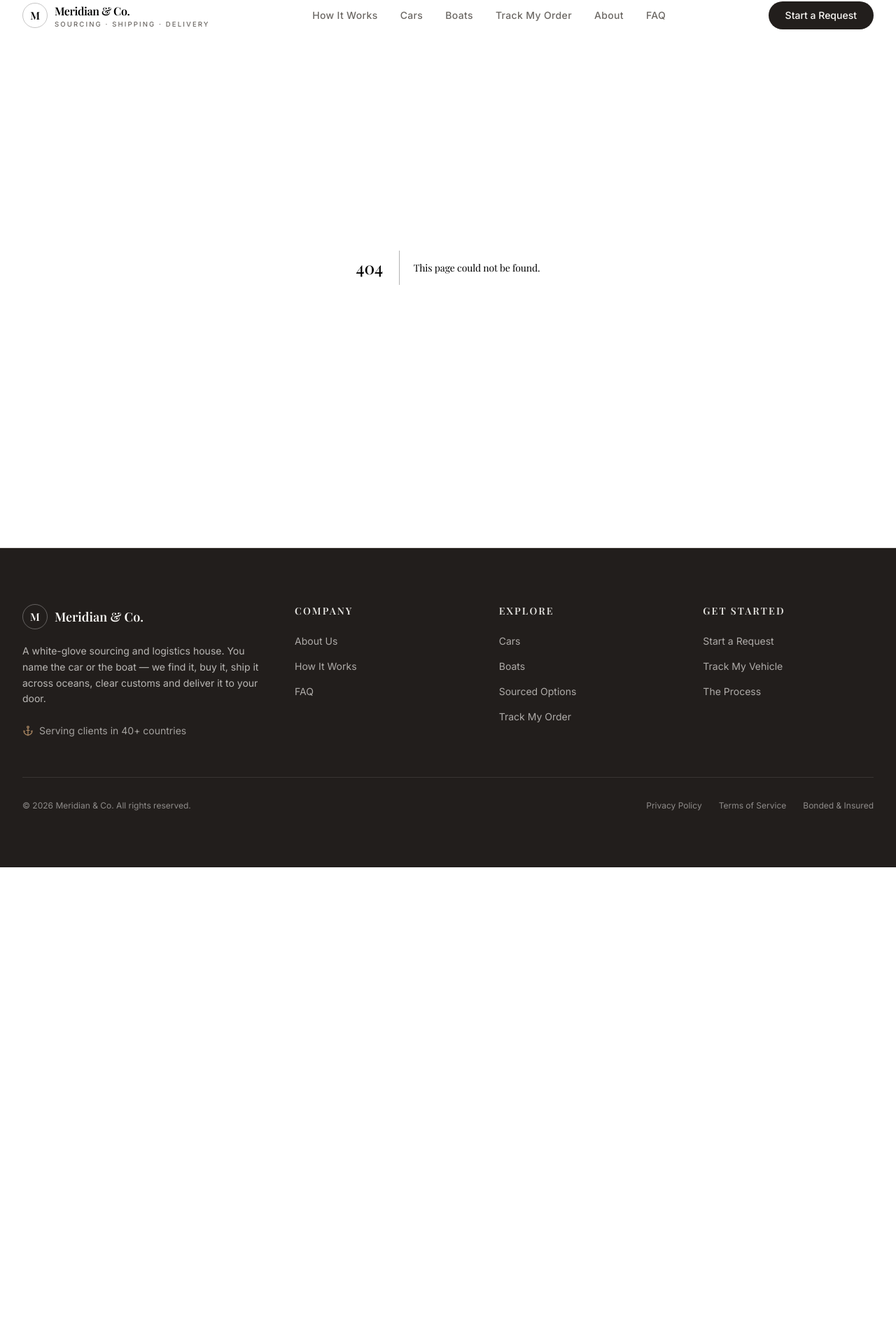
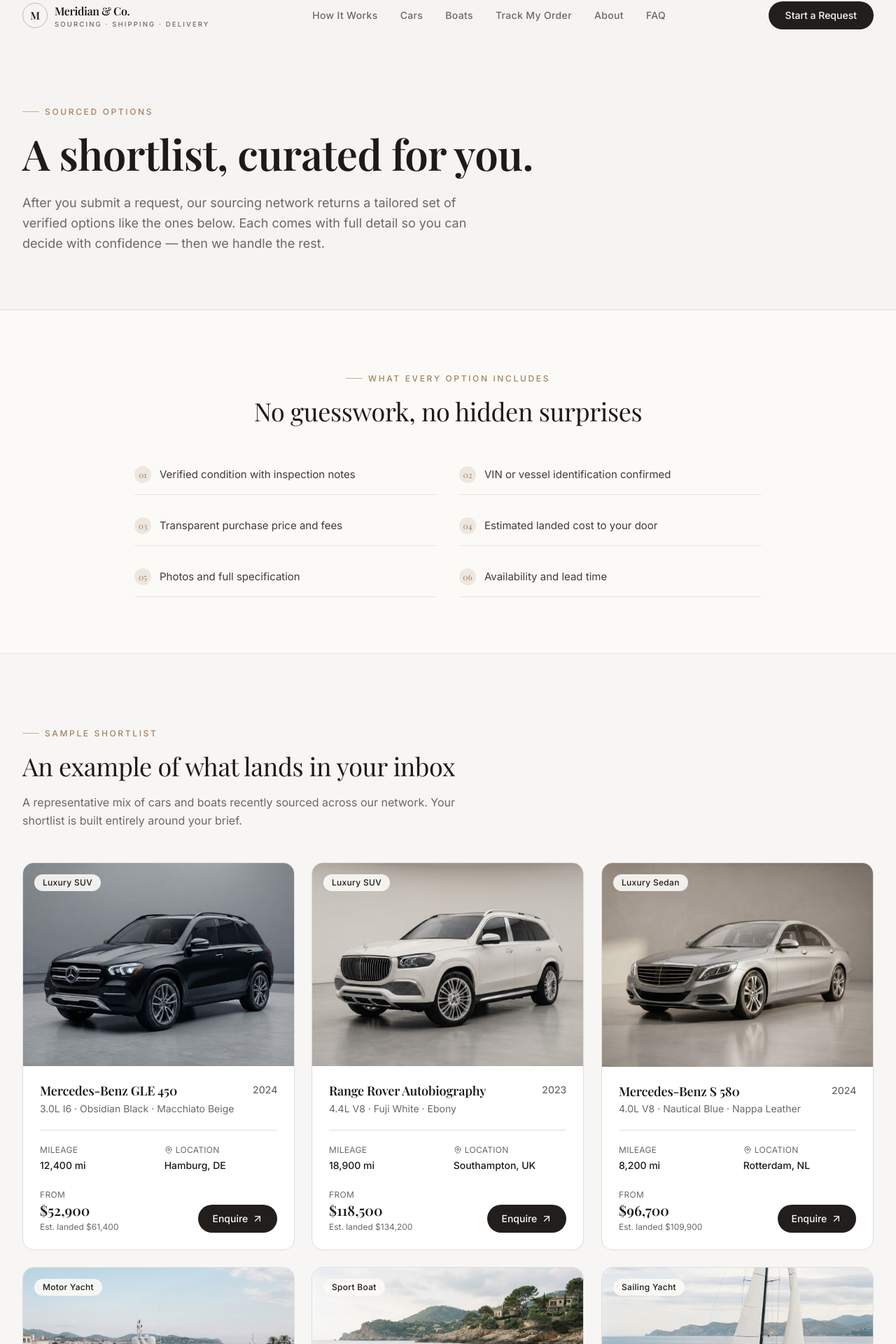
Before and after one commit to Tosinjfashola-ux/snapbug-mf, a Next.js app: page /options in a window 1280 px wide. Before the commit this address had no page. Shown: the part 18-1938 px from the top of the page at 70% size. Before the commit the page ends 1257 px from the top, so only its background shows below. Built offline with nearby package versions, Linux system fonts and the light colour scheme; a web font is replaced by a local one.

Commit message:
feat: add new sourced options page with metadata and checklist
V0-Chat-Id: ihqfc7vz29b

```diff
--- /dev/null
+++ b/app/options/page.tsx
@@ -0,0 +1,118 @@
+import type { Metadata } from 'next'
+import { PageHero } from '@/components/page-hero'
+import { Reveal } from '@/components/reveal'
+import { AssetCard } from '@/components/asset-card'
+import { CtaBanner } from '@/components/cta-banner'
+import { Eyebrow } from '@/components/eyebrow'
+import { CARS, BOATS } from '@/lib/site-data'
+
+export const metadata: Metadata = {
+  title: 'Sourced Options',
+  description:
+    'A sample of the curated shortlist you receive after submitting a request — verified cars and boats with full detail, inspection notes and estimated landed cost.',
+}
+
+const SHORTLIST = [
+  ...CARS.slice(0, 3).map((c) => ({
+    id: c.id,
+    image: c.image,
+    name: c.name,
+    category: c.category,
+    year: c.year,
+    location: c.location,
+    metaLabel: 'Mileage',
+    metaValue: c.mileage,
+    price: c.price,
+    landed: c.landed,
+    spec: c.spec,
+  })),
+  ...BOATS.slice(0, 3).map((b) => ({
+    id: b.id,
+    image: b.image,
+    name: b.name,
+    category: b.type,
+    year: b.year,
+    location: b.location,
+    metaLabel: 'Length',
+    metaValue: b.length,
+    price: b.price,
+    landed: b.landed,
+    spec: b.spec,
+  })),
+]
+
+const CHECKLIST = [
+  'Verified condition with inspection notes',
+  'VIN or vessel identification confirmed',
+  'Transparent purchase price and fees',
+  'Estimated landed cost to your door',
+  'Photos and full specification',
+  'Availability and lead time',
+]
+
+export default function OptionsPage() {
+  return (
+    <>
+      <PageHero
+        eyebrow="Sourced options"
+        title="A shortlist, curated for you."
+        description="After you submit a request, our sourcing network returns a tailored set of verified options like the ones below. Each comes with full detail so you can decide with confidence — then we handle the rest."
+      />
+
+      <section className="bg-background">
+        <div className="mx-auto max-w-7xl px-5 py-16 sm:px-8 lg:py-20">
+          <Reveal className="mx-auto max-w-2xl text-center">
+            <Eyebrow>What every option includes</Eyebrow>
+            <h2 className="mt-4 font-serif text-3xl leading-tight text-foreground sm:text-4xl">
+              No guesswork, no hidden surprises
+            </h2>
+          </Reveal>
+          <div className="mx-auto mt-10 grid max-w-4xl gap-x-8 gap-y-4 sm:grid-cols-2">
+            {CHECKLIST.map((item, i) => (
+              <Reveal
+                key={item}
+                delay={(i % 2) * 80}
+                className="flex items-center gap-3 border-b border-border/70 py-4"
+              >
+                <span
+                  aria-hidden
+                  className="flex size-6 shrink-0 items-center justify-center rounded-full bg-gold/15 font-serif text-xs text-gold"
+                >
+                  {String(i + 1).padStart(2, '0')}
+                </span>
+                <span className="text-[15px] text-foreground/85">{item}</span>
+              </Reveal>
+            ))}
+          </div>
+        </div>
+      </section>
+
+      <section className="border-t border-border/60 bg-secondary/40">
+        <div className="mx-auto max-w-7xl px-5 py-20 sm:px-8 lg:py-24">
+          <Reveal className="mb-12 max-w-2xl">
+            <Eyebrow>Sample shortlist</Eyebrow>
+            <h2 className="mt-4 text-balance font-serif text-3xl leading-tight text-foreground sm:text-4xl">
+              An example of what lands in your inbox
+            </h2>
+            <p className="mt-4 leading-relaxed text-muted-foreground">
+              A representative mix of cars and boats recently sourced across our
+              network. Your shortlist is built entirely around your brief.
+            </p>
+          </Reveal>
+          <div className="grid gap-6 md:grid-cols-2 lg:grid-cols-3">
+            {SHORTLIST.map((item, i) => (
+              <Reveal key={item.id} delay={(i % 3) * 90}>
+                <AssetCard {...item} />
+              </Reveal>
+            ))}
+          </div>
+        </div>
+      </section>
+
+      <CtaBanner
+        title="Ready to receive your shortlist?"
+        description="Start a request with your requirements and budget. We will return curated, verified options — usually within a few business days."
+      />
+    </>
+  )
+}
```
